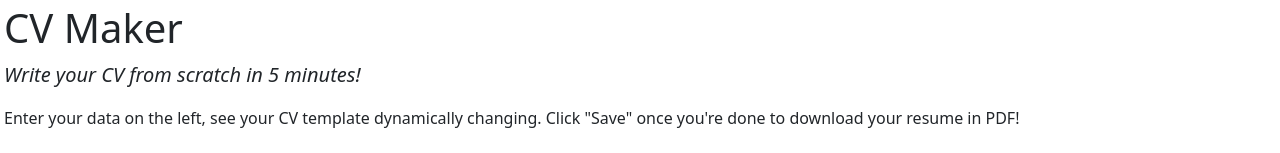
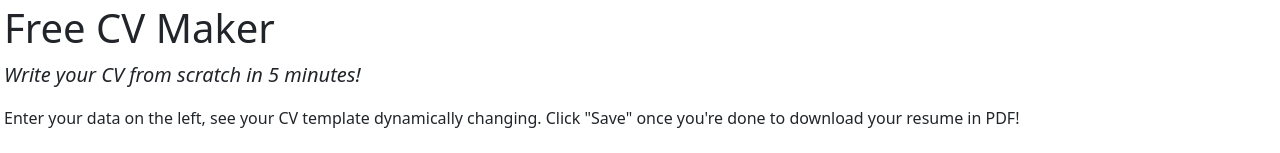
Before and after one commit to YisroelSteiner/CV-Maker, a React app: page / in a window 1280 px wide. Shown: the top 153 px of the page. Built offline with nearby package versions, Linux system fonts and the light colour scheme.

Commit message:
Title tweaks

```diff
--- a/src/App.jsx
+++ b/src/App.jsx
@@ -1,11 +1,5 @@
 import React, {useState} from "react";
-// import { PDFViewer, Page, Text, View, Document, StyleSheet  } from "@react-pdf/renderer";
 import Preview from "./Preview.jsx";
-// import languages from "./lists/languages.json";
-// import languageLevels from "./lists/languageLevels.json";
-// import pdfMake from 'pdfmake/build/pdfmake';
-// import pdfFonts from 'pdfmake/build/vfs_fonts';
-// pdfMake.addVirtualFileSystem(pdfFonts);
 
 export default function App () {
     // hero section data
@@ -142,7 +136,7 @@ export default function App () {
 
     return (
         <div className="container-xxl p-1">
-            <h1>CV Maker</h1>
+            <h1>Free CV Maker</h1>
             <p className="lead fst-italic mb-3">Write your CV from scratch in 5 minutes!</p>
             <p className="mb-4">Enter your data on the left, see your CV template dynamically changing. Click "Save" once you're done to download your resume in PDF!</p>
             <div className="row">
--- a/webpack.config.js
+++ b/webpack.config.js
@@ -71,7 +71,7 @@ devServer: {
   },
   plugins: [
     new HtmlWebpackPlugin({
-      title: "CV Maker",
+      title: "Steiner's Free Express CV Maker",
       filename: "index.html",
       template: "./src/template.html"
     })
```
